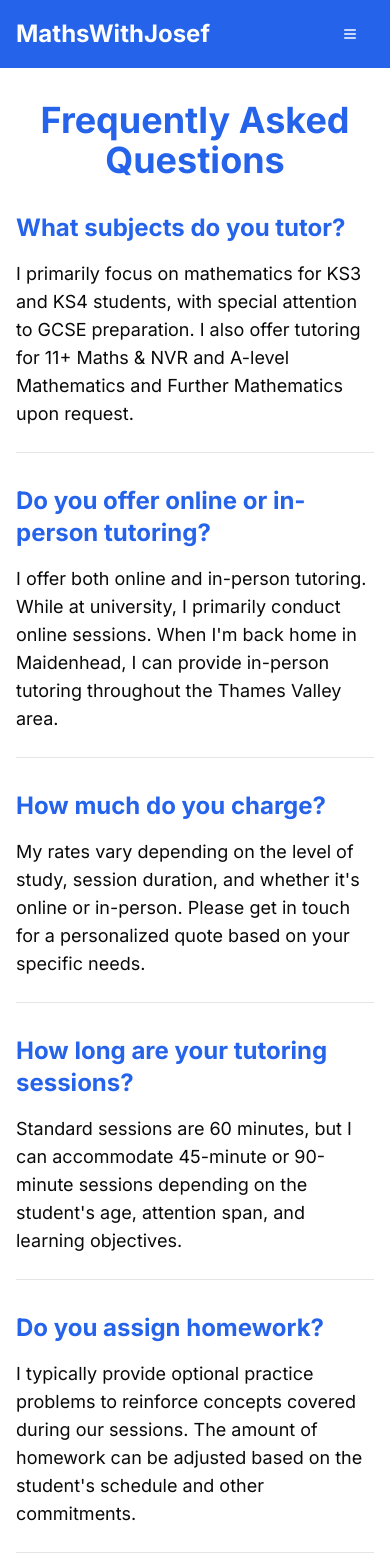
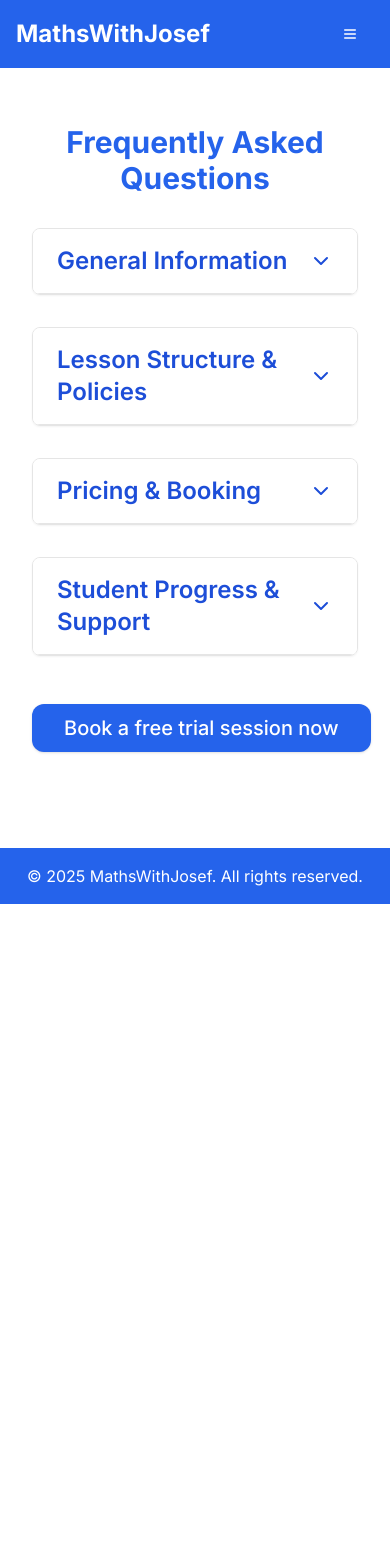
Before and after one commit to Fudgewudge9999/website, a Next.js app: page /faq in a window 390 px wide. Shown: the top 1568 px of the page. After the commit the page ends 904 px from the top, so only its background shows below. Built offline with nearby package versions, Linux system fonts and the light colour scheme.

Commit message:
Changes to: faq, landing page, mobile navbar where it doesnt close automatically

```diff
--- a/src/app/faq/page.tsx
+++ b/src/app/faq/page.tsx
@@ -1,64 +1,262 @@
 'use client'
 
 import { ConsultationButton } from "@/components/consultation-button"
+import { useState } from "react"
+import { ChevronDown, ChevronUp } from "lucide-react"
+
+// FAQ Item component for accordion functionality
+function FAQItem({ question, answer }: { question: string, answer: React.ReactNode }) {
+  const [isOpen, setIsOpen] = useState(false)
+
+  return (
+    <div className={`border rounded-md overflow-hidden mb-2 ${isOpen ? 'bg-gray-50' : 'bg-white'}`}>
+      <button
+        onClick={() => setIsOpen(!isOpen)}
+        className="w-full px-4 py-2 text-left flex justify-between items-center hover:bg-gray-50 transition-colors"
+      >
+        <h3 className="text-base font-medium text-blue-600">{question}</h3>
+        {isOpen ?
+          <ChevronUp className="h-4 w-4 text-blue-600 flex-shrink-0 ml-2" /> :
+          <ChevronDown className="h-4 w-4 text-blue-600 flex-shrink-0 ml-2" />
+        }
+      </button>
+
+      {isOpen && (
+        <div className="px-4 py-2 border-t">
+          {answer}
+        </div>
+      )}
+    </div>
+  )
+}
+
+// Category component for main FAQ categories
+function CategoryItem({
+  category,
+  items
+}: {
+  category: string,
+  items: { question: string, answer: React.ReactNode }[]
+}) {
+  const [isOpen, setIsOpen] = useState(false)
+
+  return (
+    <div className="mb-8 border rounded-lg overflow-hidden shadow-sm">
+      <button
+        onClick={() => setIsOpen(!isOpen)}
+        className="w-full px-6 py-4 text-left flex justify-between items-center bg-white hover:bg-gray-50 transition-colors border-b"
+      >
+        <h2 className="text-2xl font-semibold text-blue-700">{category}</h2>
+        {isOpen ?
+          <ChevronUp className="h-6 w-6 text-blue-700 flex-shrink-0 ml-2" /> :
+          <ChevronDown className="h-6 w-6 text-blue-700 flex-shrink-0 ml-2" />
+        }
+      </button>
+
+      {isOpen && (
+        <div className="p-5 bg-white">
+          {items.map((item, index) => (
+            <FAQItem
+              key={`faq-${category}-${index}`}
+              question={item.question}
+              answer={item.answer}
+            />
+          ))}
+        </div>
+      )}
+    </div>
+  )
+}
 
 export default function FAQ() {
+  // Define FAQ categories and their items
+  const faqCategories = [
+    {
+      category: "General Information",
+      items: [
+        {
+          question: "What subjects and levels do you tutor?",
+          answer: (
+            <p className="text-sm">
+              I primarily focus on mathematics for KS3 and KS4 students.
+              I also offer tutoring for 11+ Maths & NVR and A-level Mathematics and Further Mathematics upon request.
+            </p>
+          )
+        },
+        {
+          question: "What exam boards do you cover?",
+          answer: (
+            <p className="text-sm">
+              I cover all major exam boards including AQA, Edexcel, OCR, WJEC, and IGCSE. I'm familiar with the
+              specific requirements and formats of each board, ensuring students are well-prepared for their specific exams.
+            </p>
+          )
+        },
+        {
+          question: "What are your qualifications and experience?",
+          answer: (
+            <p className="text-sm">
+              I'm currently studying Mathematics at Imperial College London. I have over 3 years of tutoring experience,
+              helping students achieve excellent results in their mathematics exams. I achieved A* grades in Mathematics
+              and Further Mathematics at A-level and have a deep understanding of the curriculum and examination requirements.
+            </p>
+          )
+        }
+      ]
+    },
+    {
+      category: "Lesson Structure & Policies",
+      items: [
+        {
+          question: "Do you offer online or in-person tutoring?",
+          answer: (
+            <p className="text-sm">
+              I offer both online and in-person tutoring. While at university, I primarily conduct online sessions.
+              When I'm back home in Maidenhead, I may be able to provide in-person tutoring throughout the Thames Valley area.
+            </p>
+          )
+        },
+        {
+          question: "Do you offer group sessions or only one-on-one lessons?",
+          answer: (
+            <p className="text-sm">
+              I primarily offer one-on-one tutoring to provide personalized attention and tailored instruction.
+              However, I can accommodate small group sessions (2-3 students) at a reduced per-student rate for
+              friends or siblings working at the same level.
+            </p>
+          )
+        },
+        {
+          question: "How does online tutoring work, and what equipment is needed?",
+          answer: (
+            <p className="text-sm">
+              Online sessions are conducted via Google Meet, which can be accessed without an account. You'll need a computer or tablet
+              with a stable internet connection, a microphone, and ideally a webcam. I'll provide all necessary digital
+              resources and materials before each session.
+            </p>
+          )
+        },
+        {
+          question: "Can parents sit in on lessons?",
+          answer: (
+            <p className="text-sm">
+              You're more than welcome to sit in for the free trial session to see how I teach, but I encourage
+               students to attend lessons independently for regular sessions. If you have any specific concerns, I'm always
+               happy to dicuss them, so please get in touch.
+            </p>
+          )
+        }
+      ]
+    },
+    {
+      category: "Pricing & Booking",
+      items: [
+        {
+          question: "How much do lessons cost, and what are your payment policies?",
+          answer: (
+            <p className="text-sm">
+              My rates vary depending on the level of study, session duration, and whether it's online or in-person.
+              Please get in touch for a personalized quote based on your specific needs. I offer discounts for block
+              bookings and siblings. Payment is typically requested before each session or monthly for regular students.
+            </p>
+          )
+        },
+        {
+          question: "Do you offer a free trial session?",
+          answer: (
+            <p className="text-sm">
+              I offer a completely free 30-minute session which you are welcome to sit in for.
+              This gives you a chance to see how I teach firsthand, and determine whether I would be a good fit for your child.
+              If you are interested in booking a session, don't hesitate to get in touch.
+
+            </p>
+          )
+        },
+        {
+          question: "What is your cancellation and rescheduling policy?",
+          answer: (
+            <p className="text-sm">
+              I understand that schedules can change. Please provide at least 24 hours' notice for cancellations or rescheduling
+              when possible. For last-minute emergencies, please contact me as soon as you can, and we'll work together to find
+              a suitable alternative time. Sessions cancelled with less than 24 hours' notice may be charged at 50% of the full rate.
+            </p>
+          )
+        },
+        {
+          question: "How do I book a session?",
+          answer: (
+            <p className="text-sm">
+              The easiest way to get started is to book a free consultation using the button below.
+              We'll discuss your needs, goals, and availability to find the best arrangement for your tutoring sessions.
+              You can also contact me via email at josefbasarab@gmail.com or on WhatsApp: 07788206510.
+            </p>
+          )
+        }
+      ]
+    },
+    {
+      category: "Student Progress & Support",
+      items: [
+        {
+          question: "How do you track student progress, and how can parents stay informed?",
+          answer: (
+            <p className="text-sm">
+              I provide session-to-session feedback to keep you informed of your child's progress and am always open to a quick call
+              if you'd like to discuss things in more detail.
+
+            </p>
+          )
+        },
+        {
+          question: "What if my child has specific learning needs?",
+          answer: (
+            <p className="text-sm">
+              I adapt my teaching approach to accommodate various learning styles and needs. Please let me know about any specific
+               learning requirements, as I have experience supporting students with diverse needs, and should be able to accommodate.
+            </p>
+          )
+        },
+        {
+          question: "Do you provide additional resources or homework?",
+          answer: (
+            <p className="text-sm">
+              Yes, I provide supplementary materials, practice problems, and recommended resources tailored to each student's
+              needs. I generally don't assign mandatory homework, but can provide optional practice problems for students who want extra reinforcement.
+
+            </p>
+          )
+        },
+        {
+          question: "What is the typical duration and frequency of tutoring sessions?",
+          answer: (
+            <p className="text-sm">
+              Standard sessions are 60 minutes, but I can accommodate 45-minute or 90-minute sessions depending on
+              the student's age, attention span, and learning objectives. Most students benefit from weekly sessions,
+              but we can arrange more frequent sessions during exam periods or less frequent sessions for maintenance support.
+            </p>
+          )
+        }
+      ]
+    }
+  ];
+
   return (
-    <div className="max-w-4xl mx-auto mb-24">
-      <h1 className="text-4xl font-bold text-blue-600 mb-8 text-center">Frequently Asked Questions</h1>
+    <div className="max-w-4xl mx-auto px-4 mb-16 bg-white">
+      <h1 className="text-3xl font-bold text-blue-600 mb-8 text-center pt-6">Frequently Asked Questions</h1>
 
+      {/* Main categories with nested subquestions */}
       <div className="space-y-8">
-        <div className="border-b pb-6">
-          <h2 className="text-2xl font-bold text-blue-600 mb-4">What subjects do you tutor?</h2>
-          <p className="text-lg">
-            I primarily focus on mathematics for KS3 and KS4 students, with special attention to GCSE preparation.
-            I also offer tutoring for 11+ Maths & NVR and A-level Mathematics and Further Mathematics upon request.
-          </p>
-        </div>
+        {faqCategories.map((category, index) => (
+          <CategoryItem
+            key={`category-${index}`}
+            category={category.category}
+            items={category.items}
+          />
+        ))}
+      </div>
 
-        <div className="border-b pb-6">
-          <h2 className="text-2xl font-bold text-blue-600 mb-4">Do you offer online or in-person tutoring?</h2>
-          <p className="text-lg">
-            I offer both online and in-person tutoring. While at university, I primarily conduct online sessions.
-            When I'm back home in Maidenhead, I can provide in-person tutoring throughout the Thames Valley area.
-          </p>
-        </div>
-
-        <div className="border-b pb-6">
-          <h2 className="text-2xl font-bold text-blue-600 mb-4">How much do you charge?</h2>
-          <p className="text-lg">
-            My rates vary depending on the level of study, session duration, and whether it's online or in-person.
-            Please get in touch for a personalized quote based on your specific needs.
-          </p>
-        </div>
-
-        <div className="border-b pb-6">
-          <h2 className="text-2xl font-bold text-blue-600 mb-4">How long are your tutoring sessions?</h2>
-          <p className="text-lg">
-            Standard sessions are 60 minutes, but I can accommodate 45-minute or 90-minute sessions depending on
-            the student's age, attention span, and learning objectives.
-          </p>
-        </div>
-
-        <div className="border-b pb-6">
-          <h2 className="text-2xl font-bold text-blue-600 mb-4">Do you assign homework?</h2>
-          <p className="text-lg">
-            I typically provide optional practice problems to reinforce concepts covered during our sessions.
-            The amount of homework can be adjusted based on the student's schedule and other commitments.
-          </p>
-        </div>
-
-        <div className="border-b pb-6">
-          <h2 className="text-2xl font-bold text-blue-600 mb-4">How do I book a session?</h2>
-          <p className="text-lg">
-            The easiest way to get started is to book a free consultation using the button below.
-            We'll discuss your needs, goals, and availability to find the best arrangement for your tutoring sessions.
-          </p>
-        </div>
-
-        <div className="mt-10 text-center">
-          <ConsultationButton />
-        </div>
+      <div className="mt-12 text-center pb-8">
+        <ConsultationButton />
       </div>
     </div>
   )
--- a/src/app/page.tsx
+++ b/src/app/page.tsx
@@ -8,30 +8,19 @@ export default function Home() {
       <div className="flex flex-col items-center space-y-6">
         <h1 className="text-4xl font-bold text-blue-600">Welcome to MathsWithJosef</h1>
         <p className="text-xl text-center max-w-2xl">
-          Expert math tutoring for students from KS2 to GCSE, including 11+ maths & NVR, and A-level maths. Personalized
-          lessons tailored to your needs and learning style.
+          Specialized GCSE mathematics tutoring to help students achieve their best results. Also offering support for A-level maths, 11+ maths & NVR, and KS2/KS3 mathematics. Personalized lessons tailored to your needs and learning style.
         </p>
         <div className="text-center mt-8">
           <Link href="/contact">
-            <Button className="text-xl py-6 px-8 rounded-xl hover:scale-105 transition-transform bg-blue-600 hover:bg-blue-700 text-white">
-              Book Your Free Consultation Now
+            <Button className="text-xl py-7 px-10 rounded-xl hover:scale-105 transition-transform bg-blue-600 hover:bg-blue-700 text-white font-bold">
+              Book a free trial session now
             </Button>
           </Link>
         </div>
-      </div>
 
-      <div className="grid grid-cols-1 md:grid-cols-3 gap-8 w-full max-w-6xl">
-        <div className="bg-white p-6 rounded-lg shadow-md">
-          <h2 className="text-2xl font-bold text-blue-600 mb-4">KS2-GCSE</h2>
-          <p>Comprehensive tutoring for all levels of primary and secondary school mathematics.</p>
-        </div>
-        <div className="bg-white p-6 rounded-lg shadow-md">
-          <h2 className="text-2xl font-bold text-blue-600 mb-4">11+ Maths & NVR</h2>
-          <p>Specialized preparation for 11+ exams, including Non-Verbal Reasoning.</p>
-        </div>
-        <div className="bg-white p-6 rounded-lg shadow-md">
-          <h2 className="text-2xl font-bold text-blue-600 mb-4">A-Level Maths</h2>
-          <p>Advanced tutoring for A-Level mathematics, helping you excel in your exams.</p>
+        <div className="mt-8 bg-blue-50 p-6 rounded-lg max-w-2xl">
+          <p className="text-lg italic text-gray-700">"Josef's tutoring transformed my understanding of GCSE maths. His patient approach and clear explanations helped me achieve an 8 when I was previously struggling to get a 5. Highly recommended!"</p>
+          <p className="text-right font-semibold mt-2">- Student Name, GCSE Student</p>
         </div>
       </div>
     </div>
--- a/src/components/consultation-button.tsx
+++ b/src/components/consultation-button.tsx
@@ -2,13 +2,18 @@
 
 import Link from "next/link"
 import { Button } from "@/components/ui/button"
+import { cn } from "@/lib/utils"
 
-export function ConsultationButton() {
+interface ConsultationButtonProps {
+  className?: string
+}
+
+export function ConsultationButton({ className }: ConsultationButtonProps) {
   return (
     <div className="text-center mt-12">
       <Link href="/contact">
-        <Button className="text-xl py-6 px-8 rounded-xl hover:scale-105 transition-transform bg-blue-600 hover:bg-blue-700 text-white">
-          Book Your Free Consultation Now
+        <Button className={cn("text-xl py-6 px-8 rounded-xl hover:scale-105 transition-transform bg-blue-600 hover:bg-blue-700 text-white", className)}>
+          Book a free trial session now
         </Button>
       </Link>
     </div>
--- a/src/components/navigation.tsx
+++ b/src/components/navigation.tsx
@@ -9,14 +9,14 @@ export function Navigation() {
             </div>
             <div className="hidden sm:ml-6 sm:flex sm:space-x-8">
               {/* Existing navigation links */}
-              <a href="/" className="text-gray-900 hover:text-blue-600 px-3 py-2 text-sm font-medium">
+              <a href="/" className="text-gray-900 hover:text-blue-600 px-3 py-2 text-base font-medium">
                 Home
               </a>
-              <a href="/about" className="text-gray-900 hover:text-blue-600 px-3 py-2 text-sm font-medium">
+              <a href="/about" className="text-gray-900 hover:text-blue-600 px-3 py-2 text-base font-medium">
                 About
               </a>
               {/* Add the new FAQ link */}
-              <a href="/faq" className="text-gray-900 hover:text-blue-600 px-3 py-2 text-sm font-medium">
+              <a href="/faq" className="text-gray-900 hover:text-blue-600 px-3 py-2 text-base font-medium">
                 FAQ
               </a>
               {/* Other links */}
```
Also changed, not shown: src/components/mobile-nav.tsx (+14 -7 lines).
